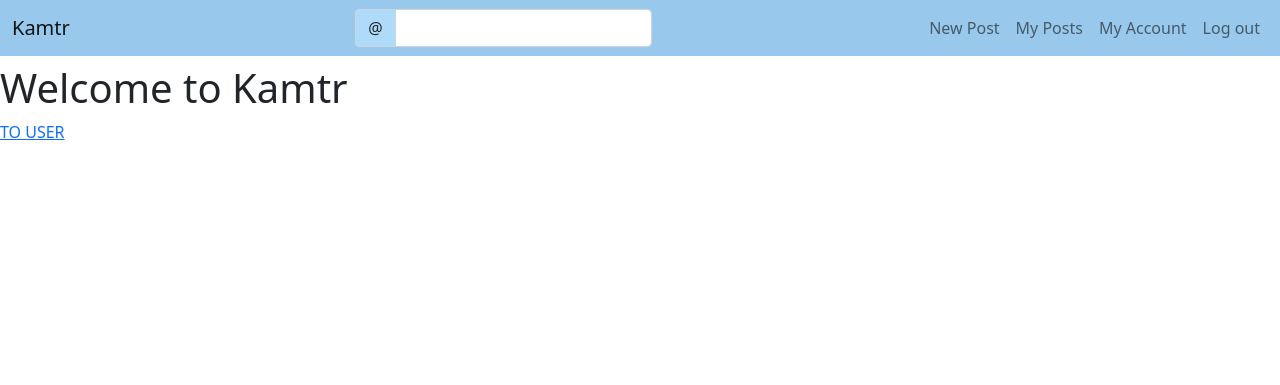
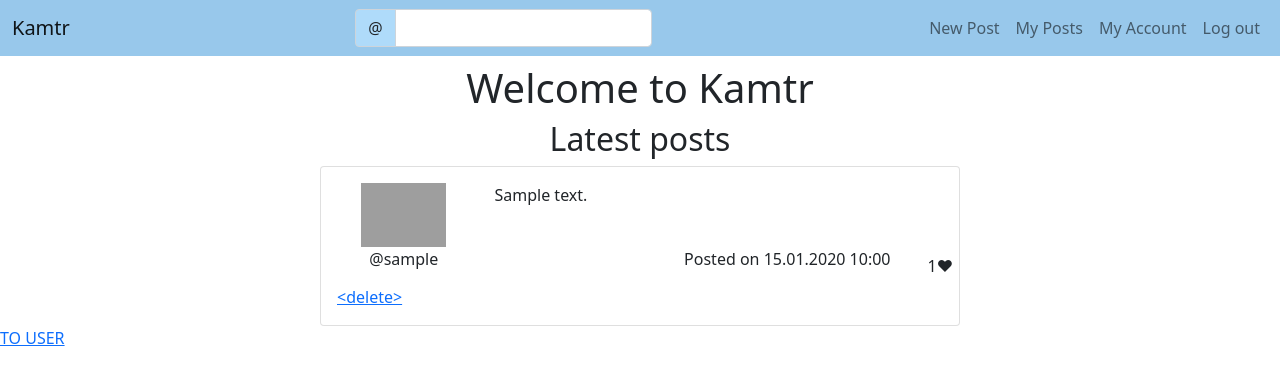
Before and after one commit to KamilMensik/kamtr, a Rails app: page / in a window 1280 px wide. Shown: the top 385 px of the page. Run offline with Rails 7, Linux system fonts and the light colour scheme; a user stored in the database is signed in; tables that the repository leaves empty hold one stand-in row (values such as "Sample post"); some libraries are stand-ins or nearby versions; grey boxes are pictures that could not be loaded.

Commit message:
Added several new features and some fixes

```diff
--- a/app/controllers/g_controller.rb
+++ b/app/controllers/g_controller.rb
@@ -1,18 +1,18 @@
 class GController < ApplicationController
 	def index
-
+		@posts = Post.limit(20).order("created_at DESC")
 	end
 	def user
 		unless params[:id] == nil
 			@user = User.find_by(username: params[:id])
 			unless @user == nil
-				@posts = Post.where(user_id: @user.id)
+				@posts = Post.where(user_id: @user.id).order("created_at DESC")
 			else
 				redirect_to g_user_path, alert: "No user with that ID exists, redirecting to your page!"
 			end
 		else
 			user_signed_in? ? @user = current_user : @user = User.find_by(username: "kamtr_official")
-			@posts = Post.where(user_id: @user.id)
+			@posts = Post.where(user_id: @user.id).order("created_at DESC")
 		end
 	end
 end
--- a/app/views/devise/sessions/new.html.erb
+++ b/app/views/devise/sessions/new.html.erb
@@ -12,9 +12,9 @@
   </div>
 
   <% if devise_mapping.rememberable? %>
-    <div class="field form-group" style="width: 25rem;display: flex;justify-content: center;">
+    <div class="form-check" style="width: 25rem;display: flex;justify-content: center;">
       <%= f.check_box :remember_me,class: "form-check-input"%>
-      <%= f.label "remember_me", class:"form-label"%>
+      <%= f.label "remember_me", class:"form-check-label"%>
     </div>
   <% end %>
 
--- a/app/views/g/_poster.html.erb
+++ b/app/views/g/_poster.html.erb
@@ -1,5 +1,5 @@
 <% @posts.each do |i| %>
-	<div class="card" style="width: 40rem;">
+	<div class="card" style="width: 40rem; margin-left:auto;margin-right: auto;">
 		<div class="card-body">
   			<div class="row row-cols-2">
     			<div class="col col-md-3" style="text-align: center;">
@@ -9,10 +9,13 @@
     			<div class="col col-md-3" style="text-align: center;><h6 class="card-subtitle mb-2 text-muted"><%= "@"+User.find(i.user_id).username %></h6></div>
     			<div class="col col-md-8" style="text-align: right;"><%= i.created_at.strftime("Posted on %d.%m.%Y %H:%M") %></div>
     			<div class="col col-md-1"><%= render "g/like_button", post: i, style:"margin-right: 1rem;"%></div>
+    			<%if user_signed_in? && current_user.id==i.user_id%>
+					<%= link_to "<delete>", post_path(i), data: {turbo_method: :delete, turbo_confirm: "Are you sure?"}%>
+				<% end %>
+				<br>
   			</div>
 
 		</div>
 	</div>
-	<%= link_to "VISIT CLOSER", i%>
-	<br>
+
 <% end %>
--- a/app/views/g/index.html.erb
+++ b/app/views/g/index.html.erb
@@ -1,2 +1,6 @@
-<h1>Welcome to Kamtr</h1>
+<div style="text-align:center">
+	<h1>Welcome to Kamtr</h1>
+	<h2>Latest posts</h2>
+</div>
+<%= render "g/poster"%>
 <%= link_to "TO USER","g/user" %>
--- a/app/views/posts/new.html.erb
+++ b/app/views/posts/new.html.erb
@@ -10,7 +10,7 @@
         <div><%= message %></div>
       <% end %>
     </div>
-    <%= i.check_box :is_edited, value: false, type: :hidden %>
+    <%= i.hidden_field :is_edited, value: false%>
     <div>
       <%= i.submit %>
     </div>
```
Also changed, not shown: app/views/posts/show.html.erb (+2 -5 lines).
